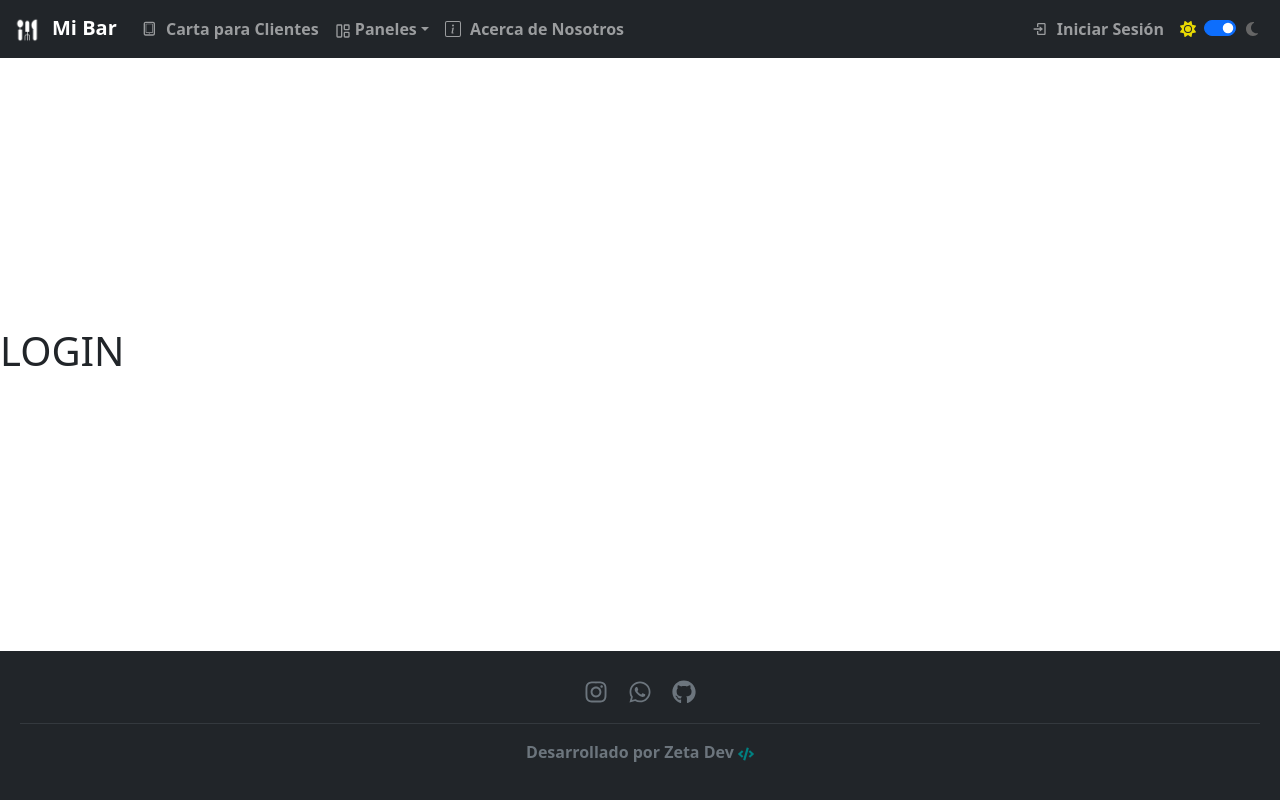
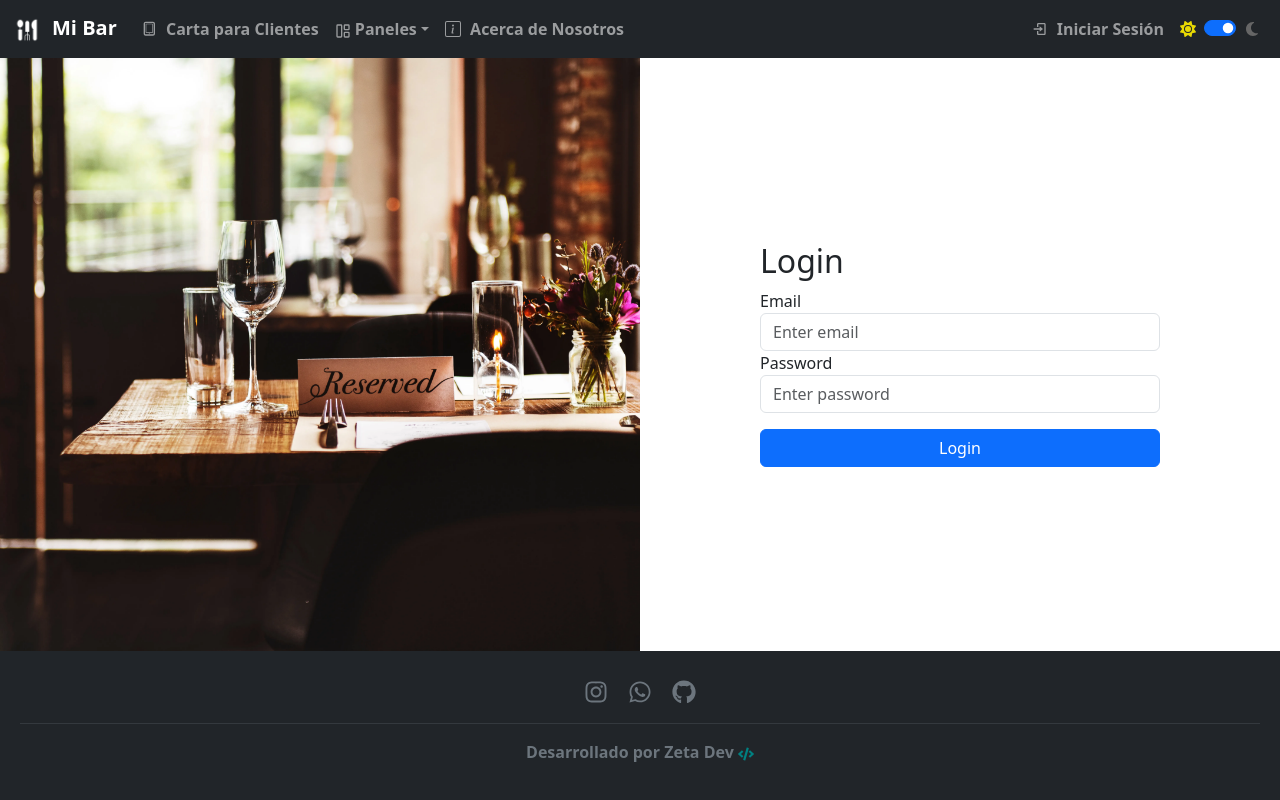
Before and after one commit to zeta-dev-web/sistem-restaurant, a React (Vite) app: page /login in a window 1280 px wide. Built offline with nearby package versions, Linux system fonts and the light colour scheme.

Commit message:
agrego formulario de login para laptop

```diff
--- /dev/null
+++ b/src/css/LoginScreen.css
@@ -0,0 +1,15 @@
+.login-image {
+  height: 100%;
+  object-fit: cover;
+  width: 100%; /* Asegura que la imagen ocupe el 100% del contenedor */
+}
+
+.login-form {
+  width: 100%;
+  max-width: 400px; /* Ancho máximo del formulario */
+}
+
+.container-fluid {
+  padding-right: 0;
+  padding-left: 0;
+}
--- a/src/pages/LoginScreen.jsx
+++ b/src/pages/LoginScreen.jsx
@@ -1,11 +1,36 @@
-import React from 'react'
+import React from 'react';
+import '../css/LoginScreen.css';
+import loginImage from '../images/login-back.webp';
 
 const LoginScreen = () => {
   return (
-    <div>
-      <h1>LOGIN</h1>
+    <div className="container-fluid h-100 d-flex align-items-center overflow-hidden p-0">
+      <div className="row w-100 no-gutters h-100">
+        {/* Columna de la imagen */}
+        <div className="col-lg-6 d-none d-lg-flex align-items-center justify-content-center p-0">
+          <img src={loginImage} alt="Login" className="login-image" />
+        </div>
+
+        {/* Columna del formulario */}
+        <div className="col-lg-6 d-flex align-items-center justify-content-center p-4">
+          <div className="login-form">
+            <h2>Login</h2>
+            <form>
+              <div className="form-group">
+                <label htmlFor="email">Email</label>
+                <input type="email" id="email" className="form-control" placeholder="Enter email" />
+              </div>
+              <div className="form-group">
+                <label htmlFor="password">Password</label>
+                <input type="password" id="password" className="form-control" placeholder="Enter password" />
+              </div>
+              <button type="submit" className="btn btn-primary w-100 mt-3">Login</button>
+            </form>
+          </div>
+        </div>
+      </div>
     </div>
-  )
+  );
 }
 
-export default LoginScreen
+export default LoginScreen;
```
Also changed, not shown: src/images/login-back.webp (added).
